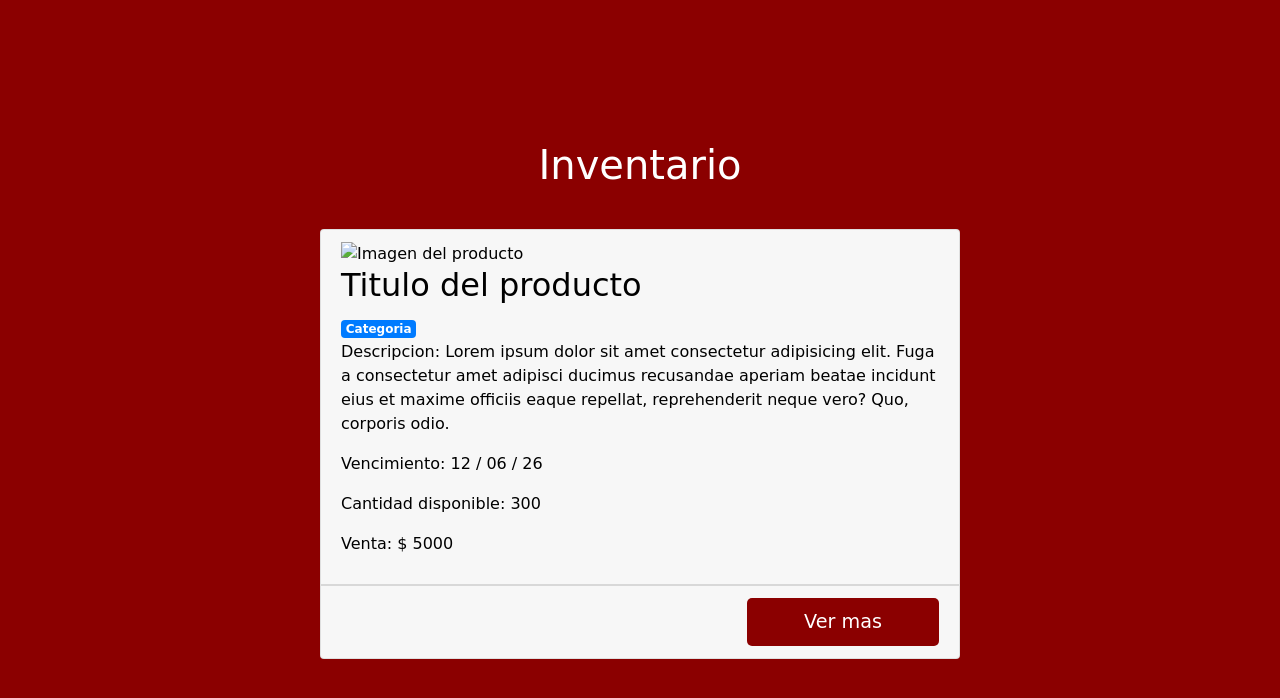
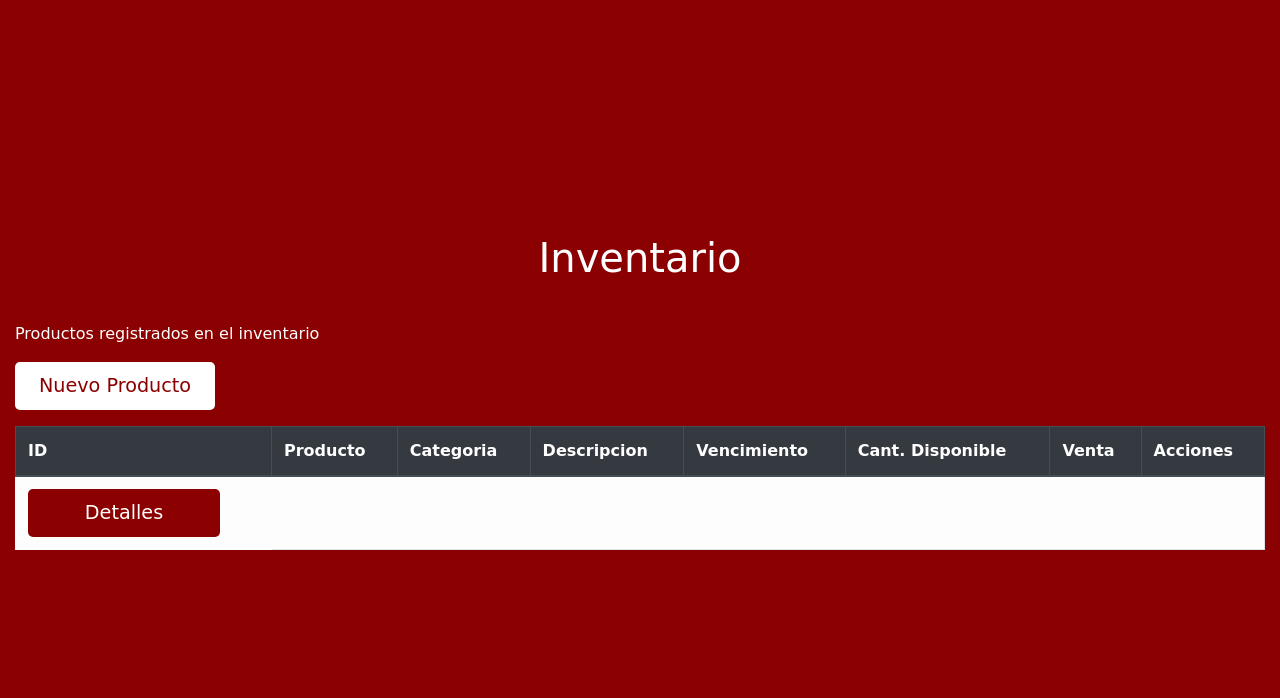
Before and after one commit to Alexd062024/DjangoPeluqueria, a Django app: page /inventario/ in a window 1280 px wide. Shown: the top 698 px of the page. Run offline with Django 4.2, Linux system fonts and the light colour scheme; some libraries are stand-ins or nearby versions.

Commit message:
inventario actualizacion

```diff
--- a/users/templates/users/inventario.html
+++ b/users/templates/users/inventario.html
@@ -4,20 +4,89 @@
         <meta charset="UTF-8">
         <meta name="viewport" content="width=device-width, initial-scale=1.0">
         <title>Inventario</title>
+        {% load static %}
         <!-- Latest compiled and minified CSS -->
         <link rel="stylesheet" href="https://stackpath.bootstrapcdn.com/bootstrap/4.5.2/css/bootstrap.min.css">
         <!-- Tipografia -->
         <link href="https://fonts.googleapis.com/css2?family=Rock+Salt&display=swap" rel="stylesheet">
         <!-- CSS General -->
-        <link rel="stylesheet" href="/users/static/users/css/styles.css">
+        <link rel="stylesheet" href="{% static 'users/css/styles.css' %}">
     </head>
     <body>
+        <section class="container-fluid">
+            <h1 class="title">Inventario</h1>
+            <p class="">Productos registrados en el inventario</p>
+            <button class="btn mb-3" style="width: 200px">Nuevo Producto</button>
+
+            <div>
+                <table class="table table-light table-hover table-bordered">
+                    <thead class="thead-dark">
+                        <tr>
+                            <th>ID</th>
+                            <th>Producto</th>
+                            <th>Categoria</th>
+                            <th>Descripcion</th>
+                            <th>Vencimiento</th>
+                            <th>Cant. Disponible</th>
+                            <th>Venta</th>
+                            <th>Acciones</th> <!-- Contiene los botones de editar y eliminar para cada item-->
+                        </tr>
+                    </thead>
+                    <tbody>
+                        <tr>
+                            <td><button type="button" class="btn btn-secondary" data-toggle="modal" data-target="#modal-detalle">Detalles</button></td>
+                        </tr>
+                    </tbody>
+                </table>
+            </div>
+
+            <!-- Info que muestra cuando presiona en "detalle" -->
+            <div id="modal-detalle" class="modal fade">
+                <div class="modal-dialog modal-lg">
+                    <div class="modal-content">
+                        <!-- modal header -->
+                        <div class="modal-header">
+                            <h4 class="modal-title text-dark">Nombre del Producto</h4>
+                            <button type="button" class="close" data-dismiss="modal">&times;</button>
+                        </div>
+
+                        <!-- modal body-->
+                        <div class="modal-body text-dark">
+                            <div class="row">
+                                <div class="col-3">
+                                    <img src="http://via.placeholder.com/200x200" alt="Imagen del producto">
+                                </div>
+                                <div class="col-9">
+                                    <ul>
+                                        <li>Compra</li>
+                                        <li>Tipo</li>
+                                        <li>Adquisicion</li>
+                                        <li>Marca</li>
+                                        <li>Proveedor</li>
+                                        <li>Notas</li>
+                                        <li>Codigo de barras</li> <!-- modal con qr o imagen del codigo-->
+                                        <li>Acciones</li> <!-- Contiene los botones de editar y eliminar para cada item-->
+                                    </ul>
+                                </div>
+                            </div>
+
+                        </div>
+
+                        <!-- modal footer -->
+                        <div class="modal-footer">
+                            <button type="button" class="btn btn-danger" data-dismiss="modal">Cancelar</button>
+                        </div>
+                    </div>
+                </div>
+            </div>
+        </section>
+
+        <!--
         <section>
             <h1 class="title">Inventario</h1>
-            <!-- card item del inventario -->
             <div class="card d-flex">
                 <div class="card-header">
-                    <img src="http://via.placeholder.com/200x200" alt="Imagen del producto">
+
                     <h2 class="card-title">Titulo del producto</h3>
                     <span class="badge badge-primary">Categoria</span>
                     <p class="card-text">Descripcion: Lorem ipsum dolor sit amet consectetur adipisicing elit. Fuga a consectetur amet adipisci ducimus recusandae aperiam beatae incidunt eius et maxime officiis eaque repellat, reprehenderit neque vero? Quo, corporis odio.</p>
@@ -28,7 +97,6 @@
 
                 <div class="card-body collapse" id="info">
                     <p>Precio de Compra</p>
-                <!-- Info que aparece solo si presiona el boton de ver mas -->
                     <p>ID</p>
                     <p>Tipo de unidad de medida</p>
                     <p>Ubicacion del almacen</p>
@@ -45,6 +113,7 @@
                 </div>
             </div>
         </section>
+        -->
 
         <!-- jQuery library -->
         <script src="https://cdn.jsdelivr.net/npm/jquery@3.7.1/dist/jquery.slim.min.js"></script>
```
